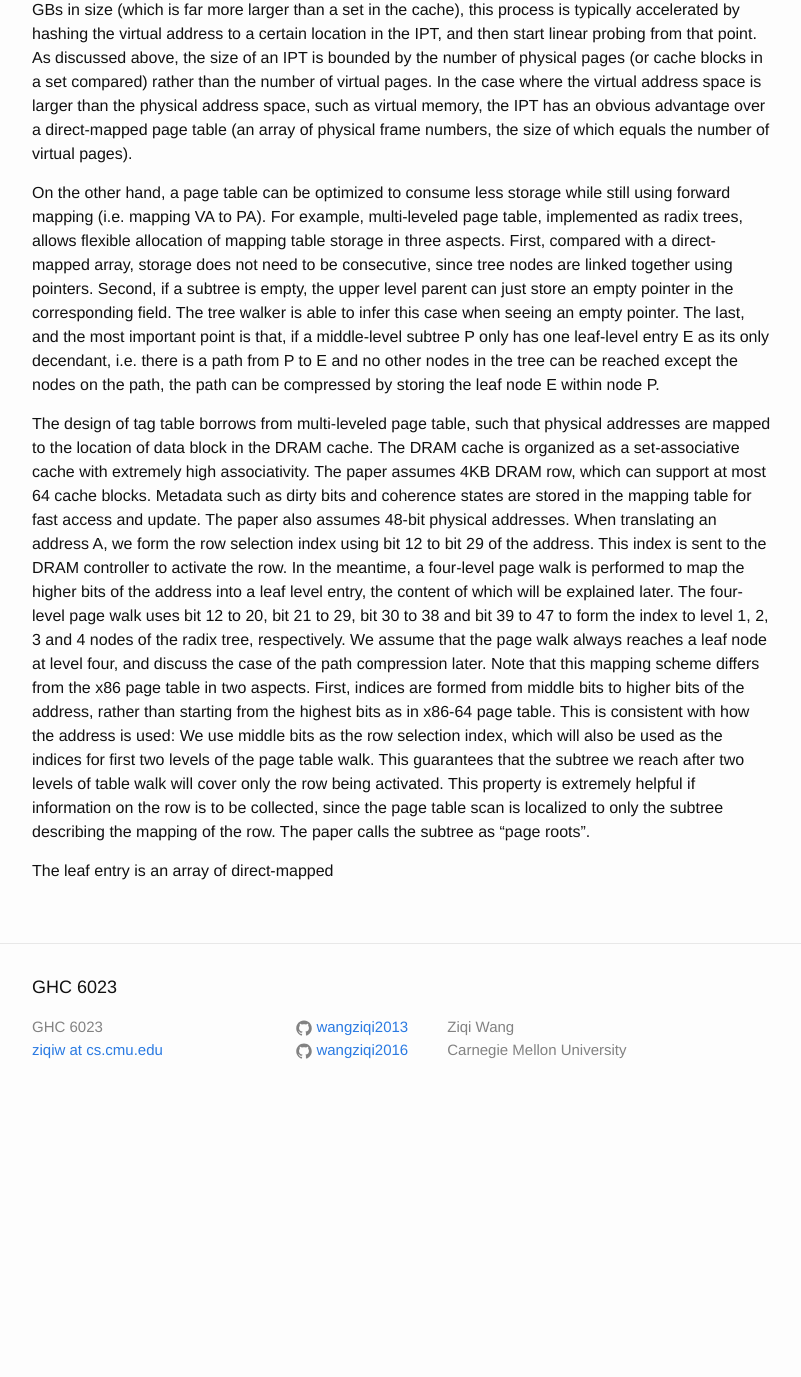
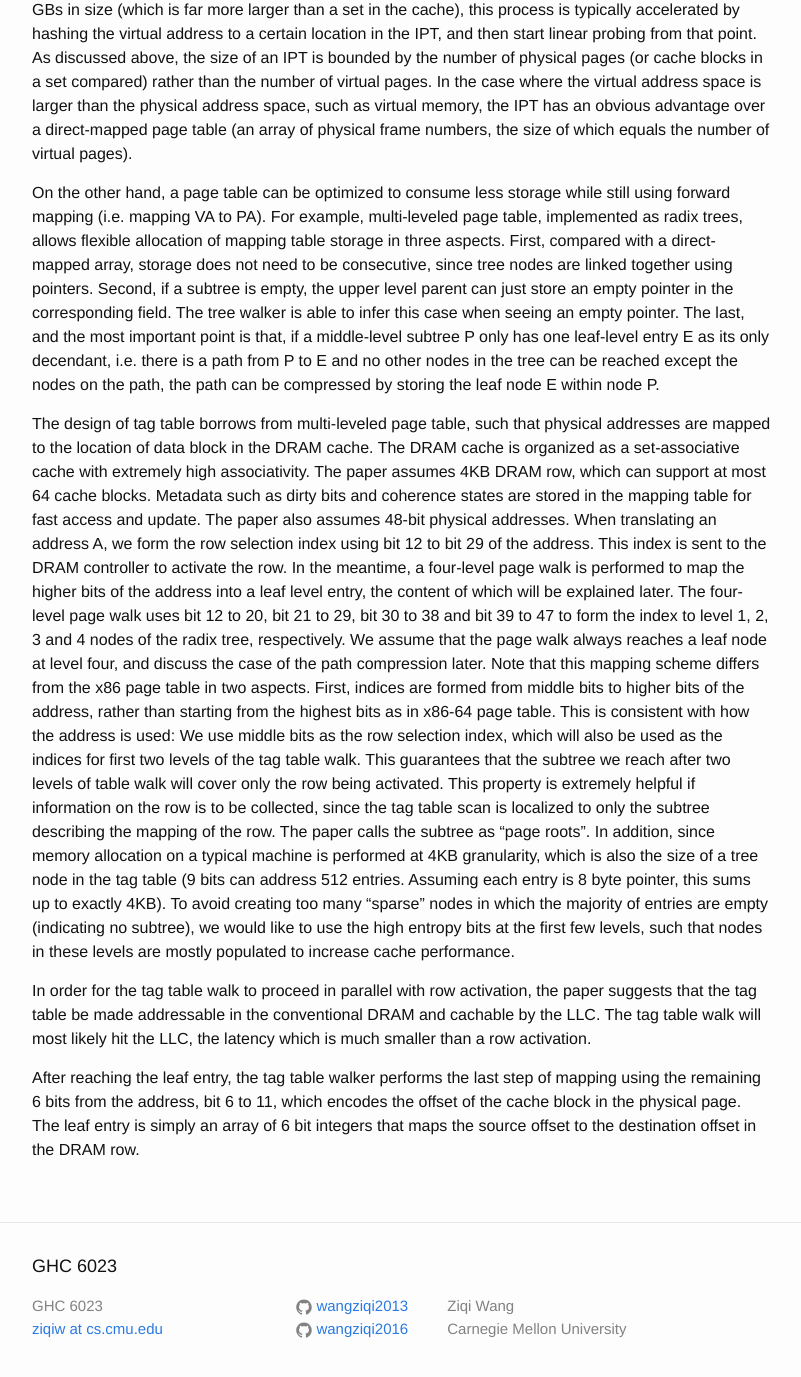
Before and after one commit to wangziqi2013/wangziqi2013.github.io, a Jekyll site: the page built from _posts/2019-09-01-tag-tables.markdown, in a window 1280 px wide and 1400 px high, scrolled down 1010 px. Shown: the top 1377 px of the window, without its empty margins (238-1039 px from the left). Built offline with Jekyll 4.4.1, drawn with Linux system fonts in a browser that asks for light colours; before the commit the page ends 2131 px from its top, so only the background shows below that.

Commit message:
Adding caching

```diff
--- a/_posts/2019-09-01-tag-tables.markdown
+++ b/_posts/2019-09-01-tag-tables.markdown
@@ -62,9 +62,19 @@ the page walk always reaches a leaf node at level four, and discuss the case of
 mapping scheme differs from the x86 page table in two aspects. First, indices are formed from middle bits to higher bits
 of the address, rather than starting from the highest bits as in x86-64 page table. This is consistent with how the address
 is used: We use middle bits as the row selection index, which will also be used as the indices for first two levels of the
-page table walk. This guarantees that the subtree we reach after two levels of table walk will cover only the row being
-activated. This property is extremely helpful if information on the row is to be collected, since the page table scan
+tag table walk. This guarantees that the subtree we reach after two levels of table walk will cover only the row being
+activated. This property is extremely helpful if information on the row is to be collected, since the tag table scan
 is localized to only the subtree describing the mapping of the row. The paper calls the subtree as "page roots".
+In addition, since memory allocation on a typical machine is performed at 4KB granularity, which is also the size
+of a tree node in the tag table (9 bits can address 512 entries. Assuming each entry is 8 byte pointer, this sums up to
+exactly 4KB). To avoid creating too many "sparse" nodes in which the majority of entries are empty (indicating no
+subtree), we would like to use the high entropy bits at the first few levels, such that nodes in these levels are mostly
+populated to increase cache performance.
 
-The leaf
-entry is an array of direct-mapped
+In order for the tag table walk to proceed in parallel with row activation, the paper suggests that the tag table be made
+addressable in the conventional DRAM and cachable by the LLC. The tag table walk will most likely hit the LLC, the latency
+which is much smaller than a row activation.
+
+After reaching the leaf entry, the tag table walker performs the last step of mapping using the remaining 6 bits from
+the address, bit 6 to 11, which encodes the offset of the cache block in the physical page. The leaf entry is simply
+an array of 6 bit integers that maps the source offset to the destination offset in the DRAM row.
```
